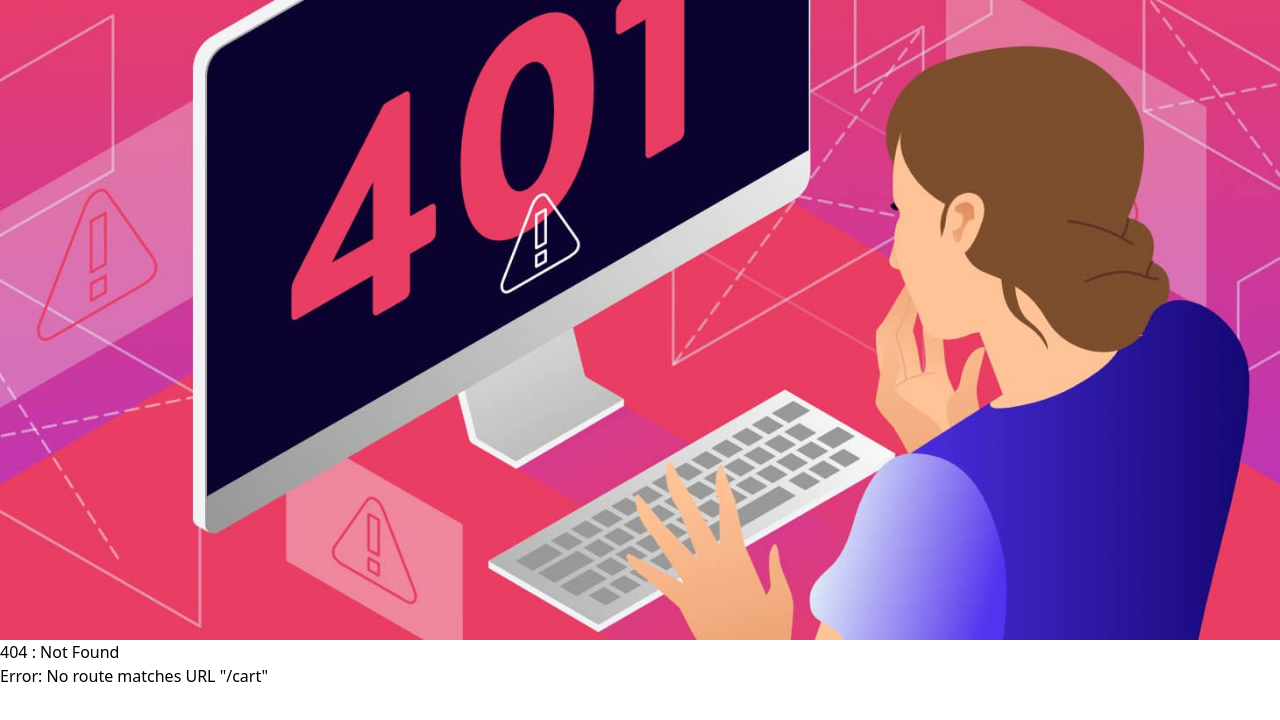
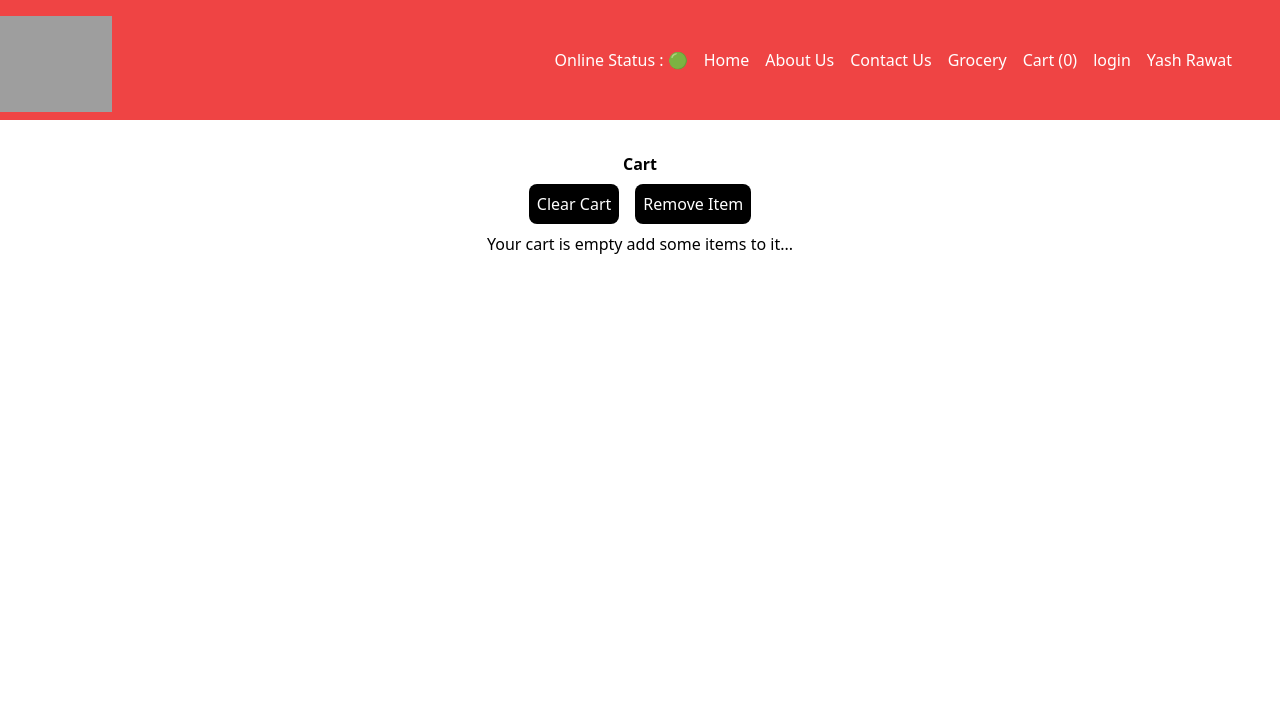
Before and after one commit to YashRawat21/Food-Fire, a React (Create React App) app: page /cart in a window 1280 px wide. Before the commit this address had no page. Shown: the top 720 px of the page. Built offline with nearby package versions, Linux system fonts and the light colour scheme; grey boxes are pictures that could not be loaded.

Commit message:
update changes

```diff
--- /dev/null
+++ b/src/components/Cart.js
@@ -0,0 +1,30 @@
+import React from 'react'
+import { useDispatch, useSelector } from 'react-redux'
+import ItemList from './ItemList'
+import { clearCart, removeItem } from './utils/cartSlice';
+
+const Cart = () => {
+    const cartItems = useSelector((store) => store.cart.items);
+    const dispatch = useDispatch();
+
+    const handleClearCart = () => {
+        dispatch(clearCart());
+    }
+
+    const handleRemoveItem = () => {
+        dispatch(removeItem());
+    }
+  return (
+    <div className='text-center m-4 p-4'>
+        <h1 className='font-bold '>Cart</h1>
+        <div className='w-6/12 m-auto '>
+            <button className='p-2 m-2 rounded-lg bg-black text-white' onClick={handleClearCart}>Clear Cart</button>
+            <button className='p-2 m-2 rounded-lg bg-black text-white' onClick={handleRemoveItem}>Remove Item</button>
+            {cartItems.length === 0 && <h1>Your cart is empty add some items to it...</h1>}
+        <ItemList items={cartItems} />
+        </div>
+    </div>
+  )
+}
+
+export default Cart
--- a/src/components/Header.js
+++ b/src/components/Header.js
@@ -2,12 +2,13 @@ import {useContext, useState} from "react"
 import { Link } from "react-router-dom"
 import useOnlineStatus from "./useOnlineStatus"
 import UserContext from "./utils/UserContext"
+import { useSelector } from "react-redux"
 
 const Header = () => {
   const [loginBtn , setLoginBtn] = useState("login")
    const onlineStatus = useOnlineStatus();
    const {loggedIn} = useContext(UserContext);
-
+   const cartItems = useSelector((store) => store.cart.items)
    return(
       <div className="flex justify-between bg-red-500 ">
         <div className = "w-28 ">
@@ -21,7 +22,7 @@ const Header = () => {
             <li className="hover:text-gray-500"><Link to="/about" style={{textDecoration : "none" , color:"inherit"}}>About Us</Link></li>
             <li className="hover:text-gray-500"><Link to= "/contact" style={{textDecoration : "none" , color : "inherit"}}>Contact Us</Link></li>
            <li className="hover:text-gray-500"><Link to= "/grocery" style={{textDecoration : "none" , color : "inherit"}}>Grocery</Link></li>
-            <li className="hover:text-gray-500"> Cart</li>
+            <li className="hover:text-gray-500"><Link to= "/cart" style={{textDecoration : "none" , color : "inherit"}}>Cart ({cartItems.length}) </Link></li>
             <li className="hover:text-gray-500" onClick={() => {loginBtn === "login" ? setLoginBtn("logout") : setLoginBtn("login")}}>{loginBtn}</li>
            {/* <button className = "login-btn"onClick = {() => { loginBtn === "login" ? setLoginBtn("logout") : setLoginBtn("login")}}>{loginBtn}</button> */}
            <li className="hover:text-gray-500">{loggedIn}</li>
--- a/src/components/ItemList.js
+++ b/src/components/ItemList.js
@@ -1,5 +1,13 @@
+import { useDispatch } from "react-redux";
 import { CDN_URL } from "./utils/constants";
+import { addItem } from "./utils/cartSlice";
+
+
 const ItemList = ({items}) => {
+    const dispatch = useDispatch();
+     const handleAddItem = (item) => {
+        dispatch(addItem(item))
+     }
 
     return(
         <div>
@@ -17,7 +25,7 @@ const ItemList = ({items}) => {
                 </div>
                 <div className="w-3/12 object-cover">
                   <div className="absolute">
-                <button className="bg-black p-2 shadow-lg rounded-lg text-white mx-16">Add +</button>
+                <button className="bg-black p-2 shadow-lg rounded-lg text-white mx-16" onClick={() => handleAddItem(item)}>Add +</button>
                     </div>
 
                 <img src ={CDN_URL + item.card.info.imageId } alt="food-img"  />
--- a/src/components/utils/appStore.js
+++ b/src/components/utils/appStore.js
@@ -2,7 +2,7 @@ import {configureStore} from "@reduxjs/toolkit"
 import cartReducer from "./cartSlice"
 const appStore = configureStore({
    reducer : {
-    cart : cartReducer
+    cart  : cartReducer
    }
 });
 
--- a/src/index.js
+++ b/src/index.js
@@ -7,6 +7,7 @@ import Error from './components/Error';
 import Body from "./components/Body";
 import RestaurantMenu from './components/RestaurantMenu';
 import App from './App';
+import Cart from './components/Cart';
 
 const Grocery = lazy(() => import("./components/Grocery"));
 const About = lazy(() => import("./components/About"))
@@ -38,6 +39,10 @@ const appRouter = createBrowserRouter([
           element:<RestaurantMenu /> ,
 
         },
+         {
+          path: "/cart",
+          element: <Cart />
+         }
 
 
 
```
